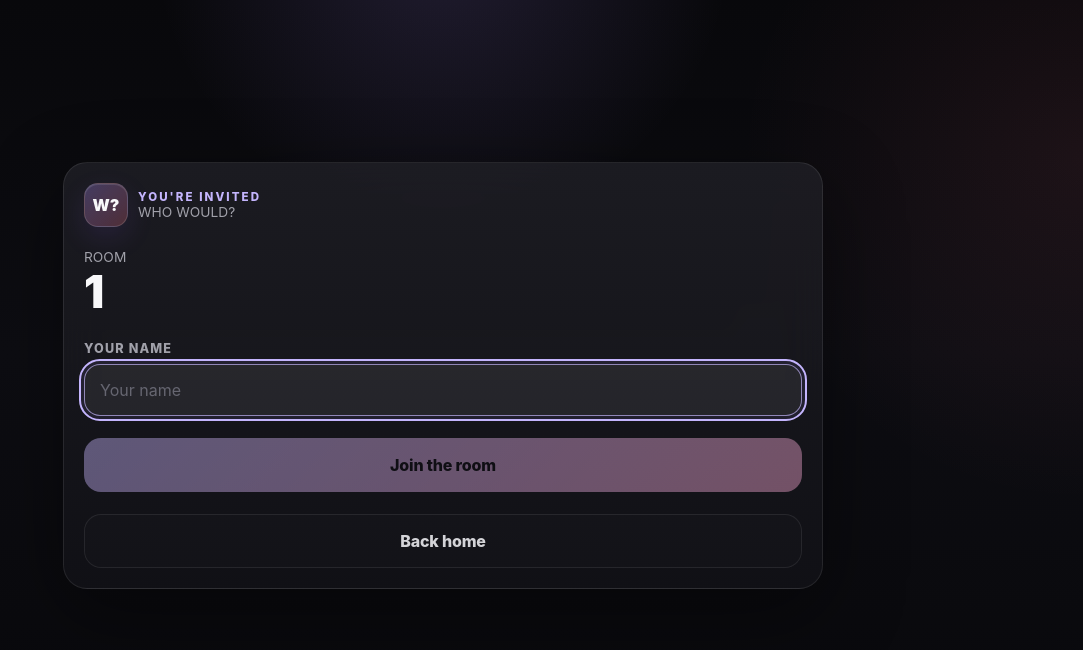
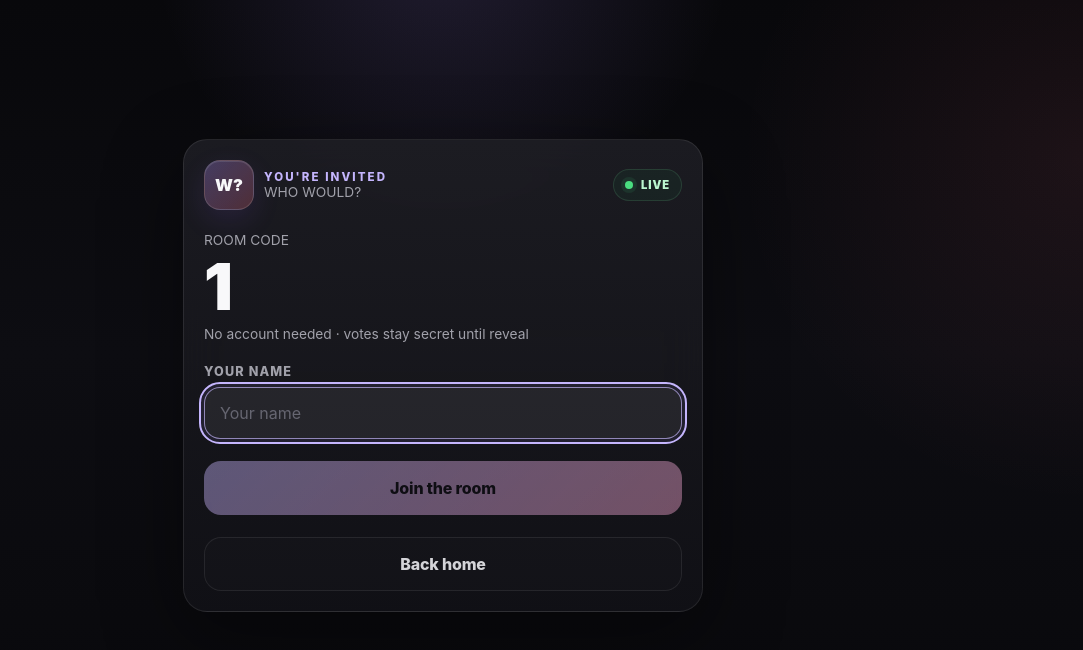
Before and after one commit to Rishikeshsanin/MostLikely, a Next.js app: page /join/1 in a window 1280 px wide. Shown: the top 650 px of the page, without its empty margins (197-1280 px from the left). Built offline with nearby package versions, Linux system fonts and the light colour scheme; no server answers.

Commit message:
feat: polish invite join screen

```diff
--- a/src/components/join-deep-link.tsx
+++ b/src/components/join-deep-link.tsx
@@ -29,12 +29,21 @@ export function JoinDeepLink({ code }: { code: string }) {
 
   return (
     <main className="shell center-page">
-      <form className="card card-pad stack-lg" onSubmit={submit}>
-        <div className="row"><div className="brand-mark">W?</div><div><div className="eyebrow">You&apos;re invited</div><div className="muted small">WHO WOULD?</div></div></div>
-        <div><div className="muted small">ROOM</div><div style={{ fontSize: "2.8rem", fontWeight: 950, letterSpacing: ".14em" }}>{cleanCode || "—"}</div></div>
+      <form className="state-page card card-pad stack-lg form-card" onSubmit={submit}>
+        <div className="row-between">
+          <div className="row"><div className="brand-mark brand-mark-lg">W?</div><div><div className="eyebrow">You&apos;re invited</div><div className="muted small">WHO WOULD?</div></div></div>
+          <div className="live-badge"><span className="dot dot-live" /> LIVE</div>
+        </div>
+
+        <div className="stack" style={{ gap: 7 }}>
+          <div className="muted small">ROOM CODE</div>
+          <div style={{ fontSize: "clamp(2.7rem, 13vw, 4rem)", fontWeight: 950, letterSpacing: ".14em", lineHeight: 1 }}>{cleanCode || "—"}</div>
+          <div className="muted small">No account needed · votes stay secret until reveal</div>
+        </div>
+
         <div className="field"><label htmlFor="name">Your name</label><input id="name" className="input" autoFocus maxLength={24} autoComplete="nickname" placeholder="Your name" value={name} onChange={(e) => setName(e.target.value)} /></div>
         {error && <div className="error" role="alert">{error}</div>}
-        <button className="btn btn-primary btn-full" disabled={busy || cleanCode.length !== 4 || name.trim().length < 2}>{busy ? "Joining…" : "Join the room"}</button>
+        <button className="btn btn-primary btn-full" disabled={busy || cleanCode.length !== 4 || name.trim().length < 2}>{busy ? "Joining room…" : "Join the room"}</button>
         <button className="btn btn-ghost btn-full" type="button" onClick={() => router.push("/")}>Back home</button>
       </form>
     </main>
```
